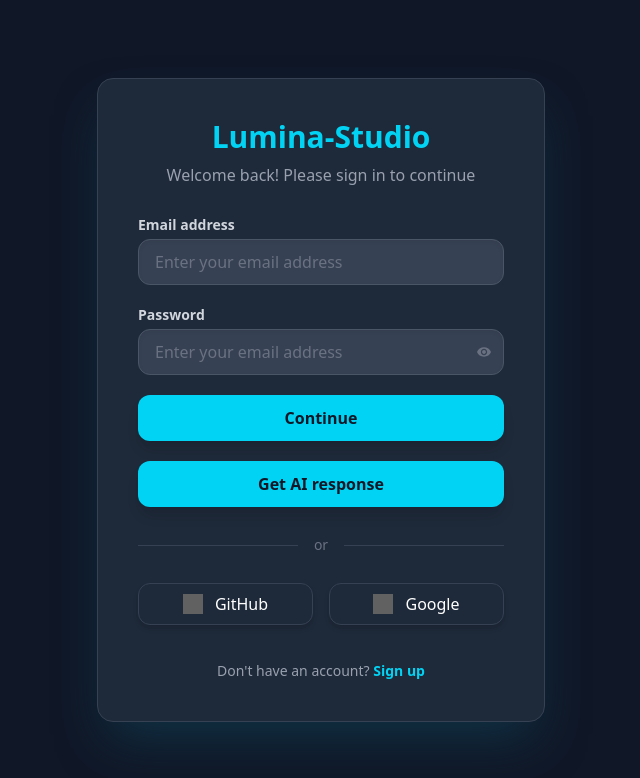
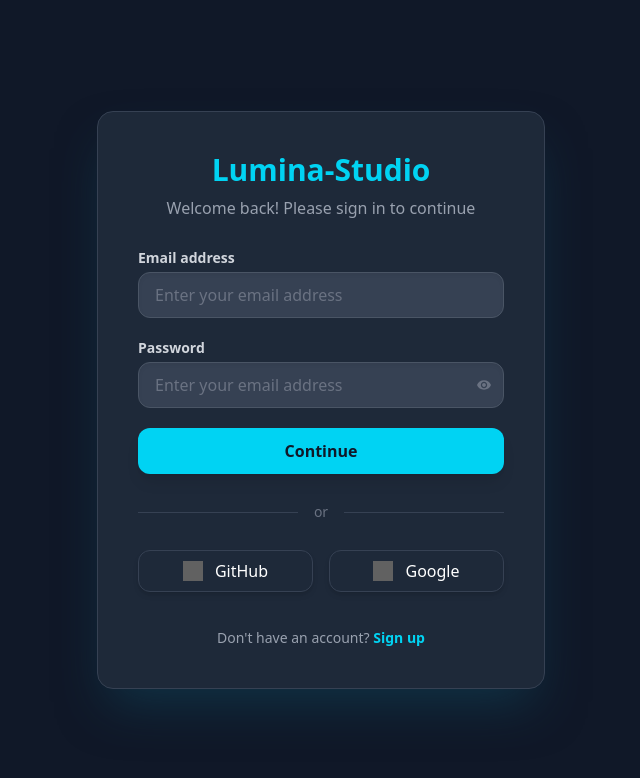
Before and after one commit to Tarun-Upadhyay-616/Lumina, a React (Vite) app: page /auth/signin in a window 1280 px wide. Shown: the top 778 px of the page, without its empty margins (319-959 px from the left). Built offline with nearby package versions, Linux system fonts and the light colour scheme; grey boxes are pictures that could not be loaded.

Commit message:
Signin page resolved

```diff
--- a/src/Pages/SignInPage.jsx
+++ b/src/Pages/SignInPage.jsx
@@ -120,8 +120,6 @@
             >
               {isLoading ? <LoadingIcons.ThreeDots /> : "Continue"}
             </button>
-            <button className="w-full flex justify-center py-2.5 px-4  border border-transparent rounded-xl shadow-lg text-md font-bold text-gray-900 bg-cyan-400 hover:bg-cyan-300 focus:outline-none focus:ring-4 focus:ring-offset-2 focus:ring-cyan-600 focus:ring-offset-gray-800 transition duration-200"
-              onClick={waste}>Get AI response</button>
           </div>
           <div className="flex items-center">
             <div className="grow border-t border-gray-700"></div>
```
